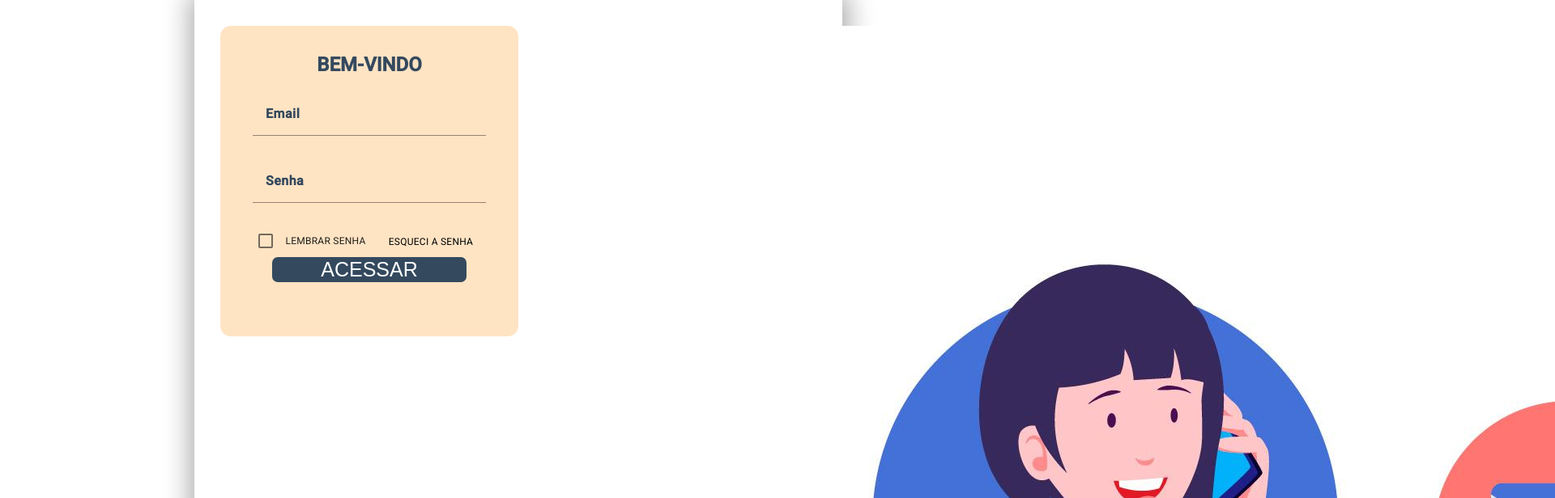
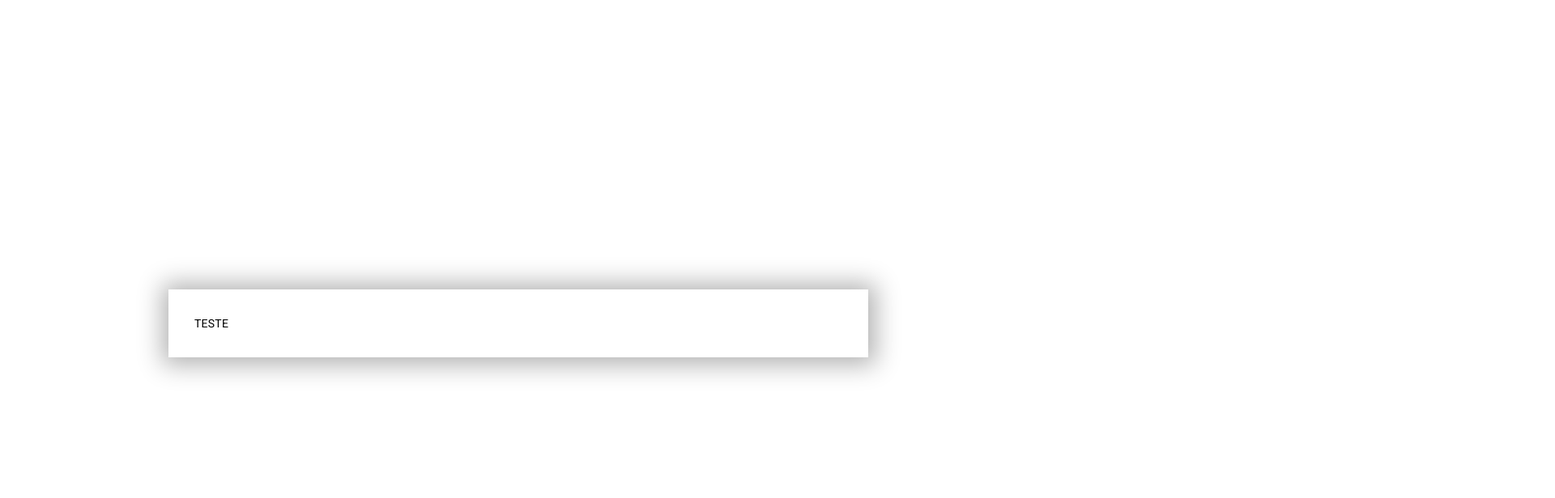
Before and after one commit to TiagoHSF/prime-houses-frontend, an Angular app: page / in a window 1280 px wide. Shown: the top 616 px of the page at 81% size, 1920 px wide, since content can reach past the window. Built offline with nearby package versions, Linux system fonts and the light colour scheme.

Commit message:
feat: Correções tela de login

```diff
--- a/src/app/app.component.html
+++ b/src/app/app.component.html
@@ -1,4 +1,4 @@
-<!-- <app-botao-padrao [nomeBotao]="'teste'" [desabilitado]="false" (click)="teste()"></app-botao-padrao>
+<!-- <app-botao-padrao [style]="'width: 15rem'" [nomeBotao]="'teste'" [desabilitado]="false" (click)="teste()"></app-botao-padrao>
 <app-input-padrao [appearance]="'fill'" [nomeInput]="'Email'" [placeholder]="'email@email.com'" [type]="'text'"></app-input-padrao>
 <app-input-padrao [appearance]="'fill'" [nomeInput]="'Senha'" [placeholder]="''" [type]="'password'"></app-input-padrao> -->
 
--- a/src/app/externo/login/login.component.html
+++ b/src/app/externo/login/login.component.html
@@ -1,6 +1,5 @@
-<div fxLayout="row" fxLayoutAlign="center center">
+<!-- <div fxLayout="row" fxLayoutAlign="center center">
   <div class="box">
-    <!-- Primeira coluna com os inputs -->
     <div fxFlex="50">
       <div class="box-body">
         <h1>BEM-VINDO</h1>
@@ -36,10 +35,11 @@
         ></app-botao-padrao>
       </div>
     </div>
+  </div>
+</div> -->
 
-    <!-- Segunda coluna para o texto "teste" -->
-    <div fxFlex="50">
-        <img src="./../../../assets/images/5127314.jpg" alt="">
-    </div>
+<div style="height: 100%; width: 100%">
+  <div ffxLayout="row" fxLayoutAlign="center center" style="height: 100%">
+    <div class="box">TESTE</div>
   </div>
 </div>
--- a/src/app/interno/components/botao-padrao/botao-padrao.component.scss
+++ b/src/app/interno/components/botao-padrao/botao-padrao.component.scss
@@ -2,13 +2,14 @@
 
 button {
     text-transform: uppercase;
-    background-color: $corPrincipal;
+    background: $corPrincipal;
     color: #fff;
     border: none;
     border-radius: 7px;
     font-size: 25px;
     cursor: pointer;
     transition: background-color 0.3s;
+    font-weight: 500;
 }
 
 button:hover {
--- a/src/constantes.scss
+++ b/src/constantes.scss
@@ -1 +1,6 @@
-$corPrincipal: #34495E;
+$corPrincipal: linear-gradient(to right, #34495E, #2C3E50);
+
+$degradeRoxo: linear-gradient(to right, #855bc1, #7a52bb 25%, #6f46b5 50%, #6431af 75%, #604cb7);
+$degradeRosa: linear-gradient(to right, #e14a8d, #de4e8f 25%, #d85392 50%, #d35895 75%, #bb53a3);
+$degradeAzul: linear-gradient(to right, #55c0e7, #66aee1 25%, #779cdd 50%, #888ada 75%, #6695db);
+$degradeAmarelo: linear-gradient(to right, #fbba30, #fdae45 25%, #fda35a 50%, #fc986f 75%, #f88555);;
```
